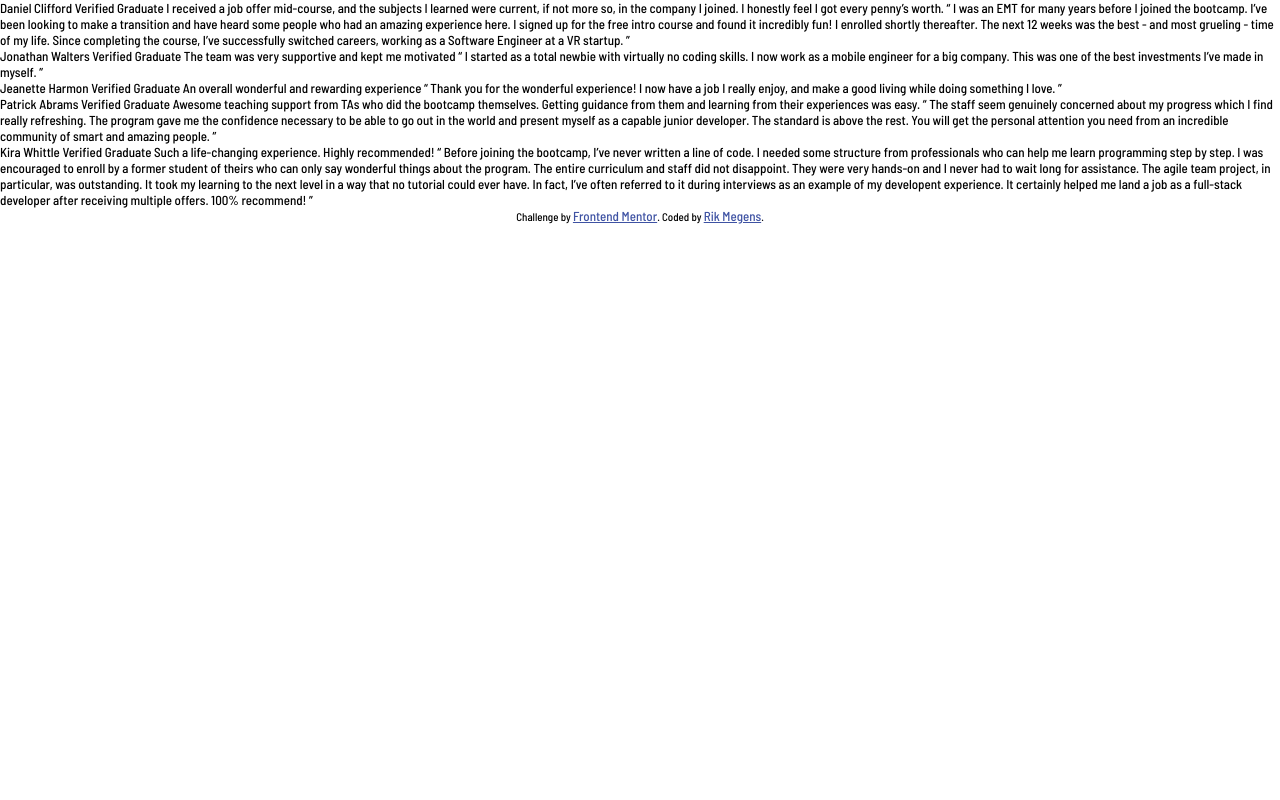
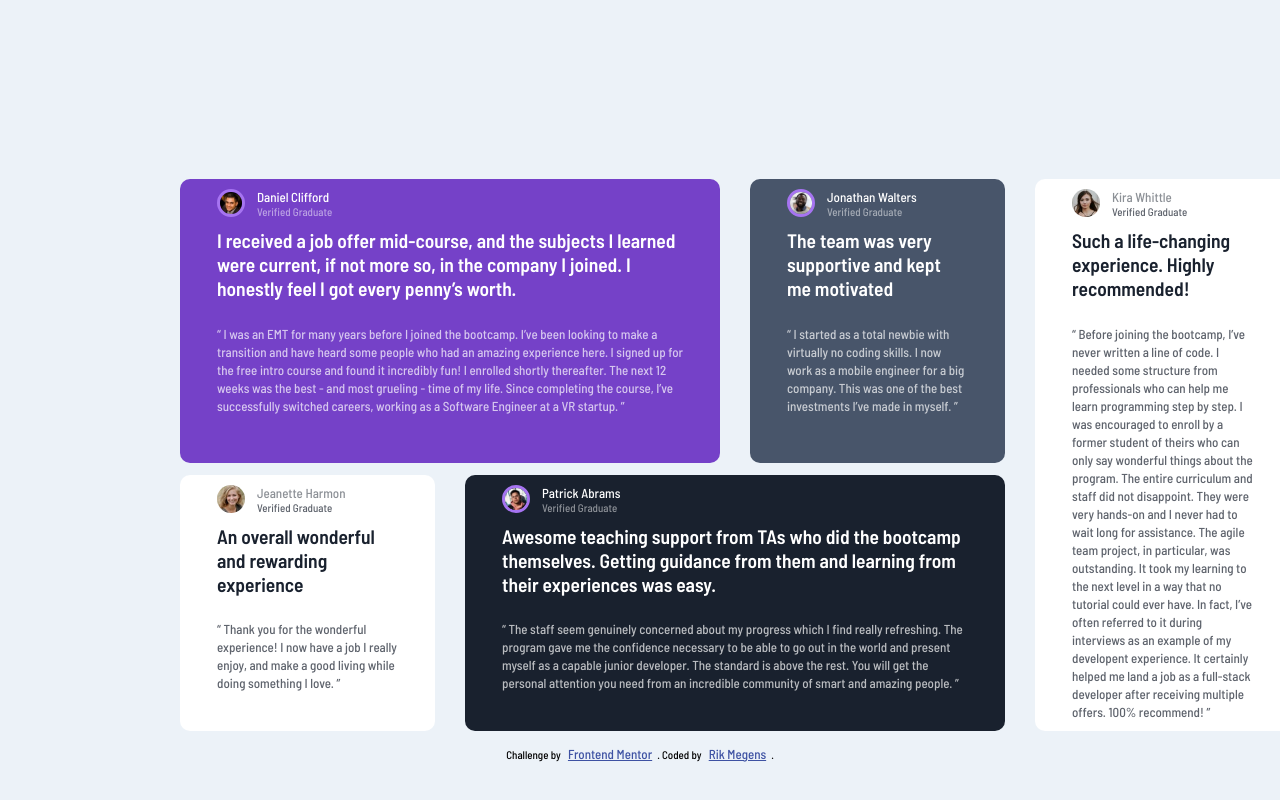
Before and after one commit to rmegens/fem-testimonials-grid-section, a plain HTML site: page index.html in a window 1280 px wide. Drawn offline with Linux system fonts and the light colour scheme.

Commit message:
desktop finished

```diff
--- a/css/style.css
+++ b/css/style.css
@@ -11,6 +11,7 @@
   box-sizing: border-box;
   font-size: 13px;
   font-family: 'Barlow Semi Condensed', sans-serif;
+  padding: 5px;
 }
 
 /* root variables */
@@ -30,8 +31,11 @@
   --clr-primary-white: hsl(0, 0%, 100%);
   --clr-primary-white-50: hsla(0, 0%, 100%, 0.500);
   --clr-primary-white-70: hsla(0, 0%, 100%, 0.700);
+  --clr-primary-blackblue-50: hsl(219, 29%, 14%, 0.500);
+  --clr-primary-blackblue-70: hsl(219, 29%, 14%, 0.700);
   --clr-neutral-gray: hsl(0, 0%, 81%);
   --clr-neutral-grayblue: hsl(210, 46%, 95%);
+  --clr-accent-violet: hsl(264, 82%, 70%, 100%);
 
   /* viewport sizes */
   --max-width-screen: 1440px;
@@ -48,15 +52,199 @@
   --top-left-margin-top: 164px;
   --top-left-margin-left: 165px;
 
+  /* thumpnail photos */
+  --img-height: 28px;
+  --img-width: 28px;
+
 }
 
 /* media queries */
-@media screen and (width > 376px) {}
+/* desktop display */
+@media screen and (width > 376px) {
+  .card-1 {
+    background-color: var(--clr-primary-violet);
+    color: var(--clr-primary-white);
 
+  }
+
+  .card-2 {
+    background-color: var(--clr-primary-greyblue);
+    color: var(--clr-primary-white);
+
+  }
+
+  .card-3 {
+    background-color: var(--clr-primary-white);
+    color: var(--clr-neutral-grayblue);
+  }
+
+  .card-4 {
+    background-color: var(--clr-primary-white);
+    color: var(--clr-neutral-grayblue);
+  }
+
+  .card-5 {
+    background-color: var(--clr-primary-blackblue);
+    color: var(--clr-primary-white);
+  }
+
+}
+
+/* mobile display */
 @media screen and (width <= 375px) {}
 
 /* start of styling */
 
+/* body */
+body {
+  background-color: var(--clr-neutral-grayblue);
+}
+
+/* gridbox */
+.container {
+  display: grid;
+  grid-template-columns: repeat(12, var(--col-size));
+  column-gap: var(--col-gap);
+  row-gap: var(--row-gap);
+  margin-left: var(--top-left-margin-left);
+  margin-top: var(--top-left-margin-top);
+  grid-template-areas:
+    "c1 c1 c1 c1 c1 c1 c2 c2 c2 c3 c3 c3"
+    "c1 c1 c1 c1 c1 c1 c2 c2 c2 c3 c3 c3"
+    "c1 c1 c1 c1 c1 c1 c2 c2 c2 c3 c3 c3"
+    "c1 c1 c1 c1 c1 c1 c2 c2 c2 c3 c3 c3"
+    "c4 c4 c4 c5 c5 c5 c5 c5 c5 c3 c3 c3"
+    "c4 c4 c4 c5 c5 c5 c5 c5 c5 c3 c3 c3"
+    "c4 c4 c4 c5 c5 c5 c5 c5 c5 c3 c3 c3";
+}
+
+.card {
+  border-radius: 10px;
+  padding-left: 32px;
+  padding-right: 32px
+}
+
+.card-1 {
+  grid-area: c1;
+
+}
+
+.card-1, .card-2, .card-5 {
+  img {
+    border: 3px solid var(--clr-accent-violet);
+  }
+}
+
+.card-2 {
+  grid-area: c2;
+}
+
+.card-3 {
+  grid-area: c3;
+
+}
+
+.card-4 {
+  grid-area: c4;
+
+}
+
+.card-5 {
+  grid-area: c5;
+}
+
+
+/* images */
+img {
+  height: var(--img-height);
+  width: var(--img-width);
+  border-radius: 50%;
+  padding: 0;
+}
+
+.author, .status, .textbox {
+  width: fit-content;
+  padding: 0;
+}
+
+.testi-head {
+  padding-bottom: 1.5rem;
+}
+
+.testi-text {
+  line-height: 18px;
+}
+
+.author {
+  font-size: 1rem;
+}
+
+.status {
+  font-size: 0.846rem;
+}
+
+.card-1, .card-2, .card-5 {
+  .author {
+    color: var(--clr-primary-white);
+  }
+}
+
+.card-1, .card-2, .card-5 {
+  .status {
+    color: var(--clr-primary-white-50);
+  }
+}
+
+.card-3, .card-4 {
+  .author {
+    color: var(--clr-primary-blackblue-50);
+  }
+}
+
+.card-3, .card-4 {
+  .status {
+    color: var(--clr-primary-blackblue-70);
+  }
+}
+
+.testi-head {
+    font-size: 1.5rem;
+    font-weight: var(--fw-600);
+}
+
+.testi-text {
+    font-size: 1rem;
+  }
+
+.card-1, .card-2, .card-5 {
+  .testi-head {
+    color: var(--clr-primary-white);
+  }
+}
+
+.card-1, .card-2, .card-5 {
+  .testi-text {
+    color: var(--clr-primary-white-70);
+  }
+}
+
+.card-3, .card-4 {
+  .testi-head {
+    color: var(--clr-primary-blackblue);
+  }
+}
+
+.card-3, .card-4 {
+  .testi-text {
+    color: var(--clr-primary-blackblue-70);
+  }
+}
+
+
+.authorbox {
+  display: grid;
+  grid-template-columns: 40px 2fr;
+}
 
 /* provided by challenge */
 .attribution { font-size: 11px; text-align: center; }
--- a/index.html
+++ b/index.html
@@ -13,56 +13,97 @@
 <body>
   <div class="container">
     <article class="card card-1">
-      Daniel Clifford
-      Verified Graduate
+      <div class="authorbox">
+        <img src="images/image-daniel.jpg" alt="Daniel Clifford">
+        <div class="textbox">
+          <div class="author">Daniel Clifford</div>
+          <div class="status">Verified Graduate</div>
+        </div>
+      </div>
 
+
+      <div class="testi-head">
         I received a job offer mid-course, and the subjects I learned were current, if not more so,
         in the company I joined. I honestly feel I got every penny’s worth.
+      </div>
 
+      <div class="testi-text">
         “ I was an EMT for many years before I joined the bootcamp. I’ve been looking to make a
         transition and have heard some people who had an amazing experience here. I signed up
         for the free intro course and found it incredibly fun! I enrolled shortly thereafter.
         The next 12 weeks was the best - and most grueling - time of my life. Since completing
         the course, I’ve successfully switched careers, working as a Software Engineer at a VR startup. ”
+      </div>
 
     </article>
     <article class="card card-2">
-      Jonathan Walters
-      Verified Graduate
+      <div class="authorbox">
+        <img src="images/image-jonathan.jpg" alt="Jonathan Walters">
+        <div class="textbox">
+          <div class="author">Jonathan Walters</div>
+          <div class="status">Verified Graduate</div>
+        </div>
+      </div>
 
-      The team was very supportive and kept me motivated
+      <div class="testi-head">The team was very supportive and kept me motivated</div>
 
+      <div class="testi-text">
         “ I started as a total newbie with virtually no coding skills. I now work as a mobile engineer
         for a big company. This was one of the best investments I’ve made in myself. ”
+      </div>
 
     </article>
-    <article class="card card-3">
-      Jeanette Harmon
-      Verified Graduate
+    <article class="card card-4">
+      <div class="authorbox">
+        <img src="images/image-jeanette.jpg" alt="Jeanette Harmon">
+        <div class="textbox">
+          <div class="author">Jeanette Harmon</div>
+          <div class="status">Verified Graduate</div>
+        </div>
+      </div>
 
-      An overall wonderful and rewarding experience
+      <div class="testi-head">An overall wonderful and rewarding experience</div>
 
+      <div class="testi-text">
         “ Thank you for the wonderful experience! I now have a job I really enjoy, and make a good living
         while doing something I love. ”
+      </div>
     </article>
-    <article class="card card-4">
-      Patrick Abrams
-      Verified Graduate
 
+    <article class="card card-5">
+      <div class="authorbox">
+        <img src="images/image-patrick.jpg" alt="Patrick Abrams">
+        <div class="textbox">
+          <div class="author">Patrick Abrams</div>
+          <div class="status">Verified Graduate</div>
+        </div>
+      </div>
+
+
+      <div class="testi-head">
         Awesome teaching support from TAs who did the bootcamp themselves. Getting guidance from them and
         learning from their experiences was easy.
+      </div>
 
+      <div class="testi-text">
         “ The staff seem genuinely concerned about my progress which I find really refreshing. The program
         gave me the confidence necessary to be able to go out in the world and present myself as a capable
         junior developer. The standard is above the rest. You will get the personal attention you need from
         an incredible community of smart and amazing people. ”
+      </div>
     </article>
-    <article class="card card-5">
-      Kira Whittle
-      Verified Graduate
+    <article class="card card-3">
+      <div class="authorbox">
+        <img src="images/image-kira.jpg" alt="Kira Whittle">
+        <div class="textbox">
+          <div class="author">Kira Whittle</div>
+          <div class="status">Verified Graduate</div>
+        </div>
+      </div>
 
-      Such a life-changing experience. Highly recommended!
+      <div class="testi-head">Such a life-changing experience. Highly recommended!</div>
 
+      <div class="testi-text">
         “ Before joining the bootcamp, I’ve never written a line of code. I needed some structure from
         professionals who can help me learn programming step by step. I was encouraged to enroll by a former
         student of theirs who can only say wonderful things about the program. The entire curriculum and staff
@@ -71,6 +112,7 @@
         could ever have. In fact, I’ve often referred to it during interviews as an example of my developent
         experience. It certainly helped me land a job as a full-stack developer after receiving multiple offers.
         100% recommend! ”
+      </div>
     </article>
   </div>
 
```
Lines whose indentation alone changed are shown as unchanged.
